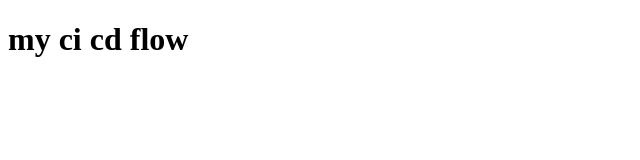
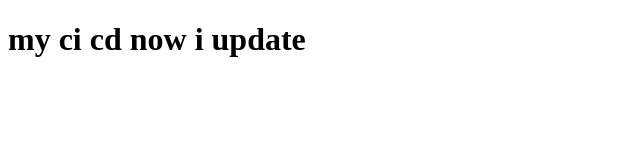
Before and after one commit to DhirJbande/cicd, a plain HTML site: page xyz/index.html in a window 1280 px wide. Shown: the whole page, without its empty margins (0-640 px from the left). Drawn offline with Linux system fonts and the light colour scheme.

Commit message:
Your descriptive commit message

```diff
--- a/xyz/index.html
+++ b/xyz/index.html
@@ -6,7 +6,7 @@
     <title>Document</title>
 </head>
 <body>
-   <h1>my ci cd flow
+   <h1>my ci cd now i update
 
    </h1>
 </body>
```
